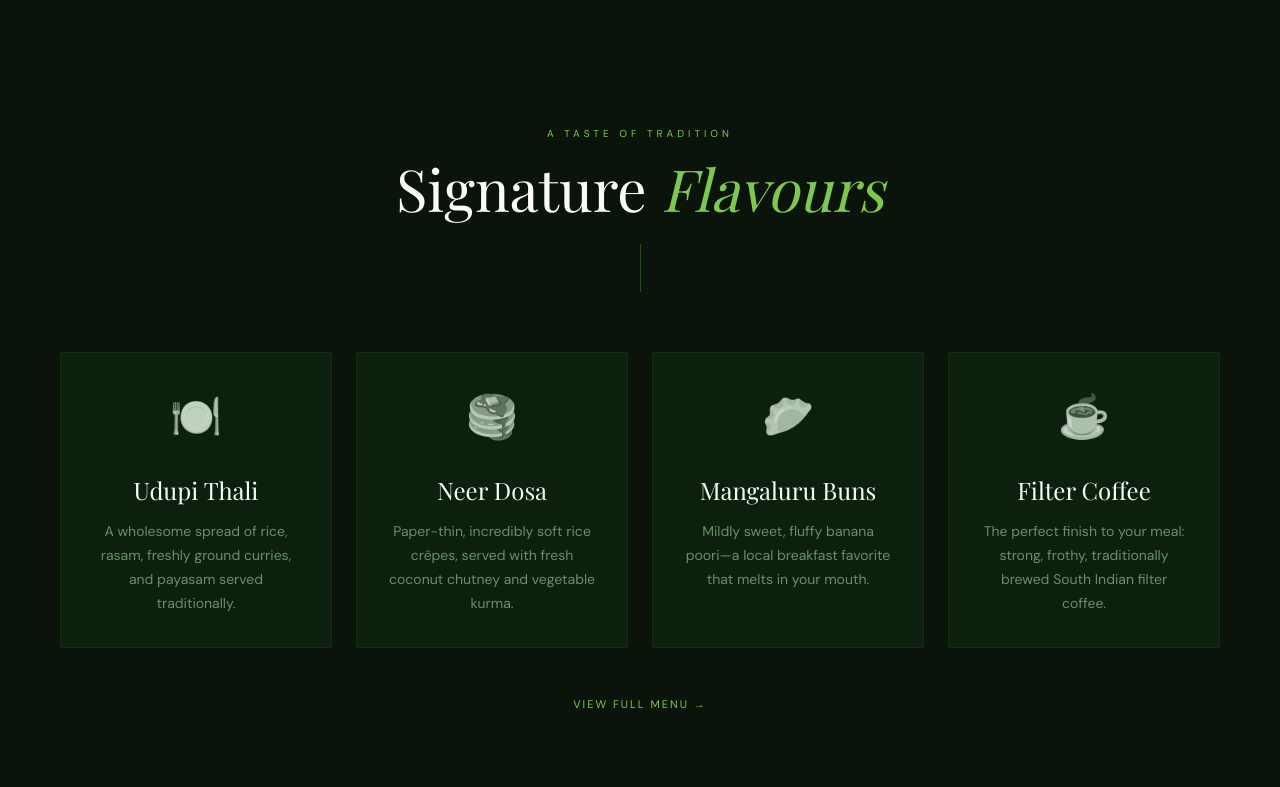
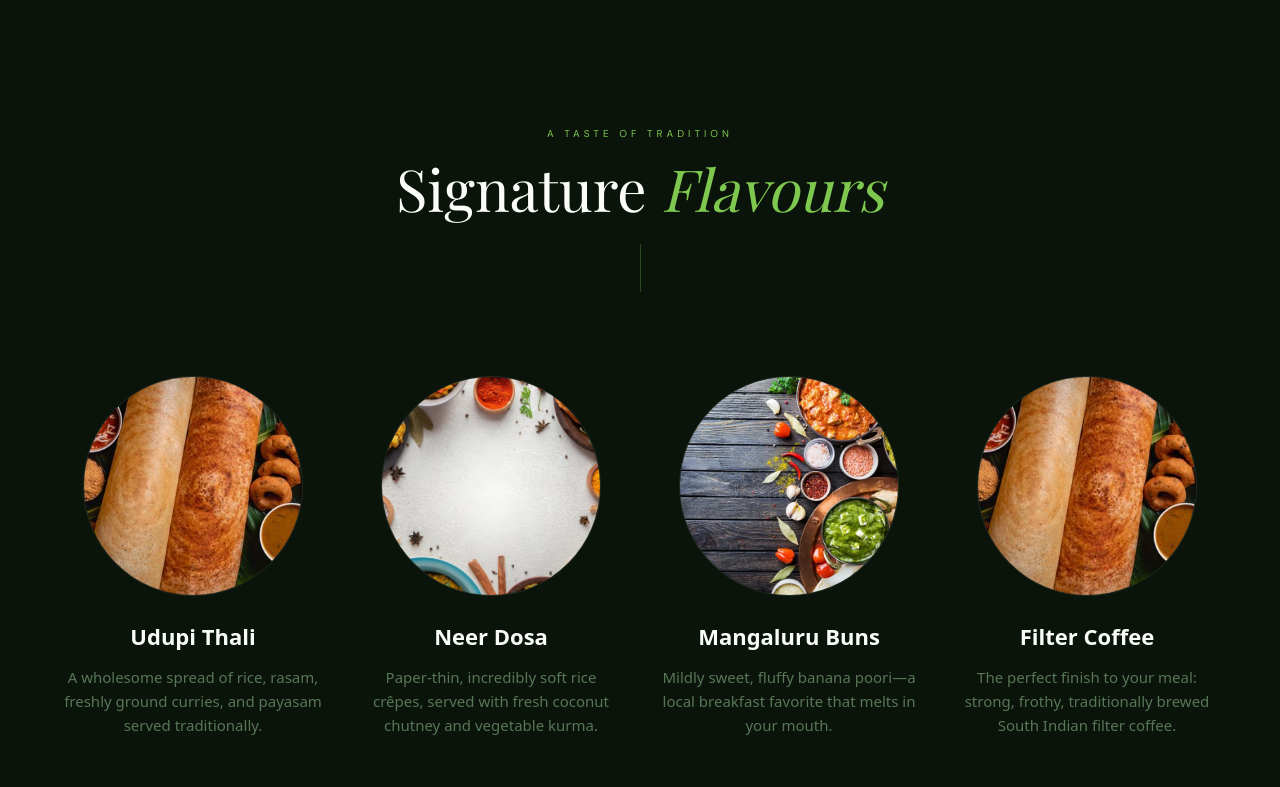
Before and after one commit to Naren1520/ShreemathaRefreshments, a Next.js app: page / in a window 1280 px wide. Shown: the part 2000-2787 px from the top of the page. Built offline with nearby package versions, Linux system fonts and the light colour scheme; a web font is replaced by a local one.

Commit message:
enhanced homepage food section

```diff
--- a/app/page.tsx
+++ b/app/page.tsx
@@ -131,33 +131,42 @@ export default function Home() {
             <div className="w-[1px] h-12 bg-lime/30 mx-auto mt-6"></div>
           </div>
 
-          <div className="grid grid-cols-1 md:grid-cols-2 lg:grid-cols-4 gap-6">
+          <div className="grid grid-cols-1 md:grid-cols-2 lg:grid-cols-4 gap-8">
             {[
               {
                 title: "Udupi Thali",
                 desc: "A wholesome spread of rice, rasam, freshly ground curries, and payasam served traditionally.",
-                icon: "🍽️"
+                image: "/images/img1.jpg"
               },
               {
                 title: "Neer Dosa",
                 desc: "Paper-thin, incredibly soft rice crêpes, served with fresh coconut chutney and vegetable kurma.",
-                icon: "🥞"
+                image: "/images/img2.avif"
               },
               {
                 title: "Mangaluru Buns",
                 desc: "Mildly sweet, fluffy banana poori—a local breakfast favorite that melts in your mouth.",
-                icon: "🥟"
+                image: "/images/img3.webp"
               },
               {
                 title: "Filter Coffee",
                 desc: "The perfect finish to your meal: strong, frothy, traditionally brewed South Indian filter coffee.",
-                icon: "☕"
+                image: "/images/img1.jpg"
               }
             ].map((dish, i) => (
-               <div key={i} className="bg-forest border border-green-light/10 p-8 text-center group hover:-translate-y-2 hover:border-lime/40 transition-all duration-400">
-                 <div className="text-[42px] mb-6 grayscale mix-blend-luminosity opacity-80 group-hover:grayscale-0 group-hover:opacity-100 transition-all duration-500">{dish.icon}</div>
-                 <h3 className="font-playfair text-[24px] text-white mb-3">{dish.title}</h3>
-                 <p className="text-[14px] text-text-muted leading-[1.7]">{dish.desc}</p>
+               <div key={i} className="flex flex-col items-center text-center group relative cursor-pointer pt-6">
+                 {/* Decorative dot on hover */}
+                 <div className="absolute top-0 left-1/2 -translate-x-1/2 w-3 h-3 bg-[#ff4a36] rounded-full opacity-0 group-hover:opacity-100 transition-opacity duration-300" />
+
+                 <div className="w-[180px] h-[180px] sm:w-[220px] sm:h-[220px] rounded-full overflow-hidden mb-6 border border-white/10 group-hover:border-[#ff4a36]/50 transition-colors duration-500">
+                   <img
+                     src={dish.image}
+                     alt={dish.title}
+                     className="w-full h-full object-cover transition-transform duration-700 group-hover:scale-110"
+                   />
+                 </div>
+                 <h3 className="font-sans font-bold text-[22px] text-white mb-3">{dish.title}</h3>
+                 <p className="text-[15px] font-sans text-text-muted/80 leading-[1.6] max-w-[260px] mx-auto">{dish.desc}</p>
                </div>
             ))}
           </div>
```
